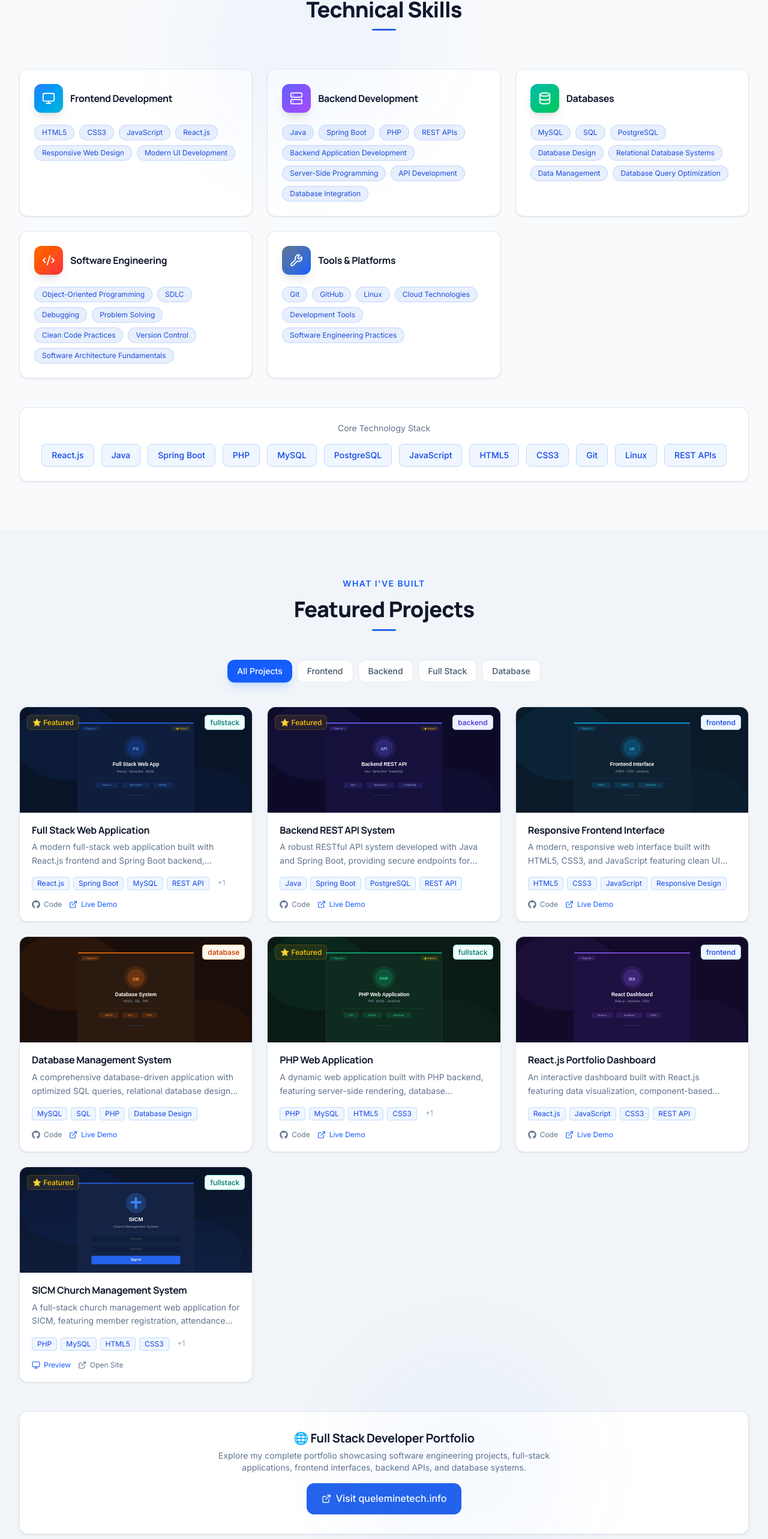
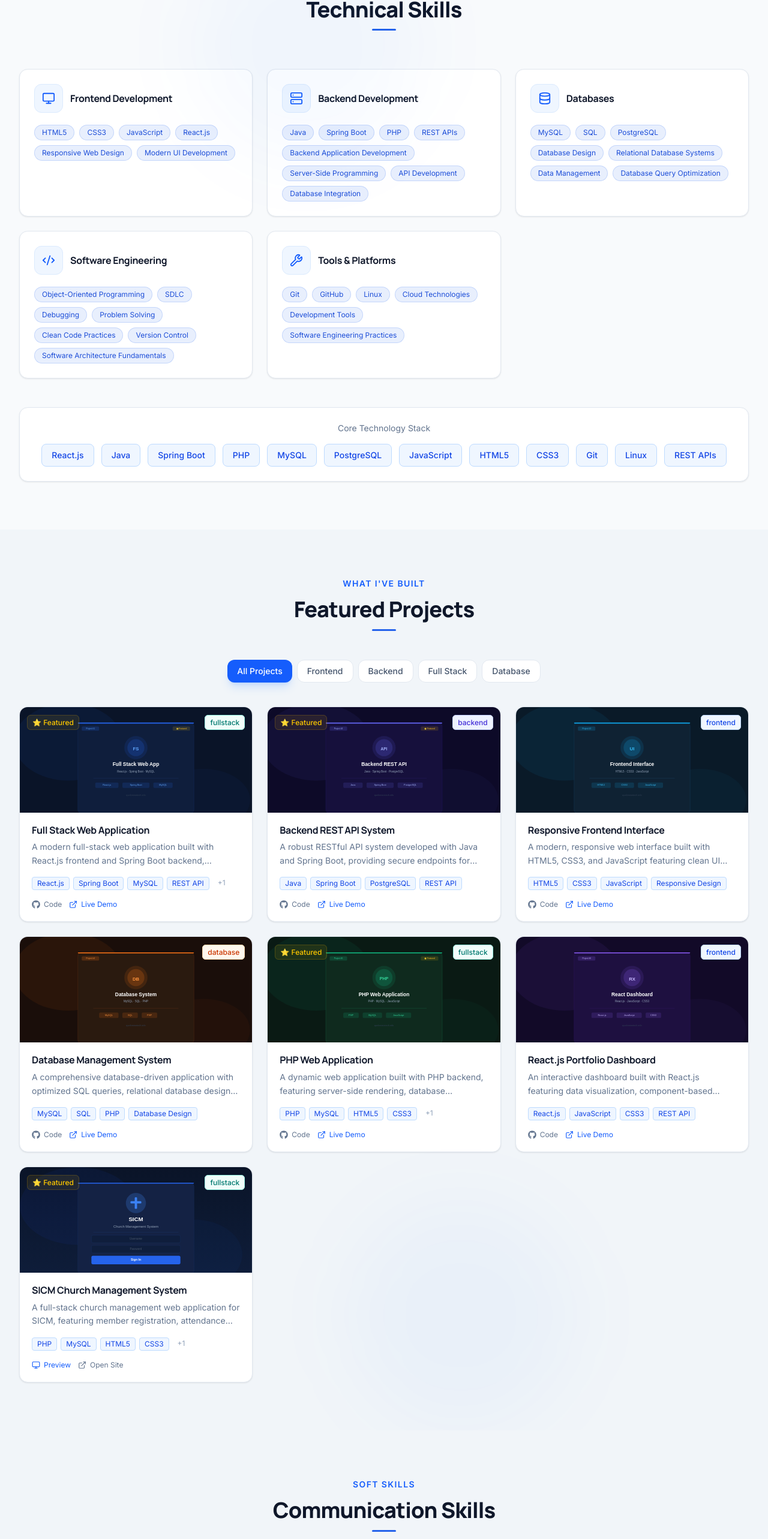
Before and after one commit to quelemine/Quelemine-Portfolio, a Next.js app: page / in a window 1280 px wide. Shown: the part 2615-5181 px from the top of the page at 60% size. Built offline with nearby package versions, Linux system fonts and the light colour scheme.

Commit message:
fix: monochrome skill icons, remove portfolio CTA, Isaac L. plain white

```diff
--- a/components/Projects/index.tsx
+++ b/components/Projects/index.tsx
@@ -212,28 +212,6 @@ export default function Projects() {
             ))}
           </AnimatePresence>
         </motion.div>
-
-        {/* Portfolio CTA */}
-        <motion.div
-          initial={{ opacity: 0, y: 20 }}
-          animate={inView ? { opacity: 1, y: 0 } : {}}
-          transition={{ duration: 0.6, delay: 0.5 }}
-          className="mt-12 glass-card rounded-2xl p-8 text-center"
-        >
-          <h3 className="text-slate-900 font-bold text-xl mb-2">🌐 Full Stack Developer Portfolio</h3>
-          <p className="text-slate-500 text-sm mb-4 max-w-xl mx-auto">
-            Explore my complete portfolio showcasing software engineering projects, full-stack applications, frontend interfaces, backend APIs, and database systems.
-          </p>
-          <a
-            href="https://queleminetech.info"
-            target="_blank"
-            rel="noopener noreferrer"
-            className="btn-primary inline-flex items-center gap-2 px-6 py-3 rounded-xl text-white font-medium"
-          >
-            <ExternalLink size={16} />
-            Visit queleminetech.info
-          </a>
-        </motion.div>
       </div>
       <SicmIframeModal open={sicmOpen} onClose={() => setSicmOpen(false)} />
     </section>
--- a/components/Skills/index.tsx
+++ b/components/Skills/index.tsx
@@ -38,12 +38,12 @@ export default function Skills() {
                 animate={inView ? { opacity: 1, y: 0 } : {}}
                 transition={{ duration: 0.5, delay: i * 0.1 }}
                 whileHover={{ y: -4 }}
-                className="glass-card rounded-2xl p-6 hover:border-blue-500/30 transition-all duration-300 group"
+                className="glass-card rounded-2xl p-6 transition-all duration-300 group"
               >
                 {/* Card header */}
                 <div className="flex items-center gap-3 mb-5">
-                  <div className={`w-12 h-12 rounded-xl bg-gradient-to-br ${cat.color} flex items-center justify-center shadow-lg group-hover:scale-110 transition-transform duration-300`}>
-                    <Icon size={22} className="text-white" />
+                  <div className="w-12 h-12 rounded-xl bg-blue-50 border border-blue-100 flex items-center justify-center group-hover:bg-blue-100 transition-colors duration-300">
+                    <Icon size={22} className="text-blue-600" />
                   </div>
                   <h3 className="text-slate-900 font-bold text-base">{cat.title}</h3>
                 </div>
```
